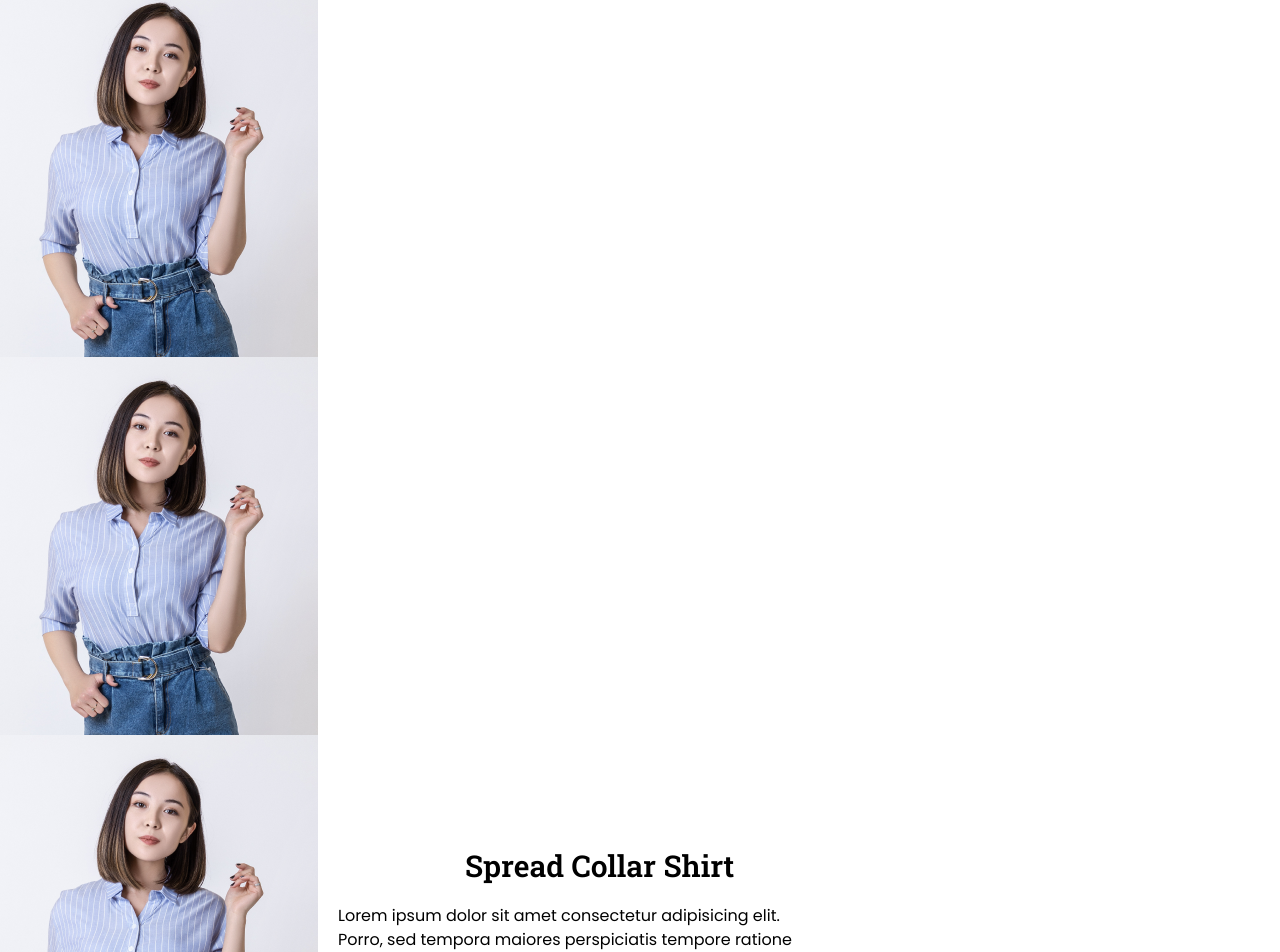
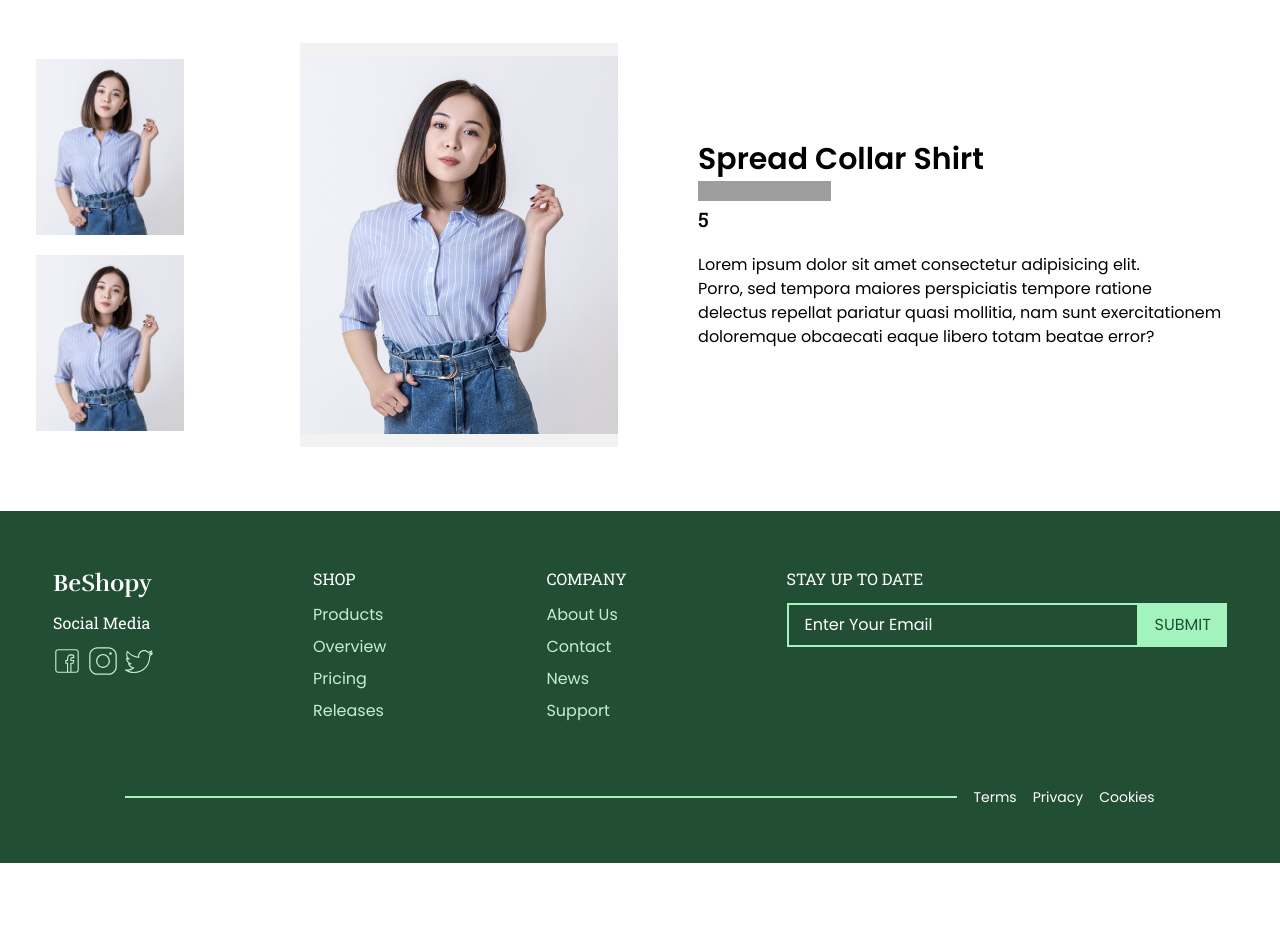
Before and after one commit to BeniSamuel/-BeShopy, a React (Vite) app: page /product/1 in a window 1280 px wide. Shown: the part 101-1053 px from the top of the page. After the commit the page ends 964 px from the top, so only its background shows below. Built offline with nearby package versions, Linux system fonts and the light colour scheme; grey boxes are pictures that could not be loaded.

Commit message:
Customized product

```diff
--- a/src/Components/Product/ProductCP.jsx
+++ b/src/Components/Product/ProductCP.jsx
@@ -1,5 +1,6 @@
 import React from 'react'
 import products from "../../Data/OurProduct/sale";
+import starSvg from '../../assets/star.svg'
 
 const ProductCP = ({ id }) => {
   return (
@@ -8,21 +9,30 @@ const ProductCP = ({ id }) => {
         products.map((product) => {
           if (product.id === parseInt(id)) {
             return (
-              <div key={product.id} className=' flex flex-col gap-5 items-center md:flex-row '>
-                <div>
-                    <div>
-                        <div  className=' bg-[#D3E2D7]'>
-                            <img src={product.imgSource} alt="" />
+              <div key={product.id} className=' flex flex-col gap-5 md:gap-20 items-center md:flex-row py-16'>
+                <div className=' flex flex-row md:gap-20'>
+                    <div className=' flex flex-col gap-5 px-9 py-4'>
+                        <img src={product.imgSource} className=' h-44 ' />
+                        <img src={product.imgSource} className=' h-44 ' />
+                    </div>
+                    <div className=' bg-[#F2F2F2] flex flex-col justify-center'>
+                        <img src={product.imgSource}/>
+                    </div>
+                </div>
+
+                <div className=' flex flex-col gap-5'>
+                    <div className=' flex flex-col gap-1'>
+                        <div className=' font-poppins font-semibold text-3xl'>{product.description}</div>
+                        <div className=' flex flex-row'>
+                            <img src={starSvg} className=' h-5'/>
+                            <img src={starSvg} className=' h-5'/>
+                            <img src={starSvg} className=' h-5'/>
+                            <img src={starSvg} className=' h-5'/>
+                            <img src={starSvg} className=' h-5'/>
                         </div>
-                        <div  className=' bg-[#D3E2D7]'><img src={product.imgSource} alt="" /></div>
-                        <div  className=' bg-[#D3E2D7]'><img src={product.imgSource} alt="" /></div>
-                        <div  className=' bg-[#D3E2D7]'><img src={product.imgSource} alt="" /></div>
+                        <div className=' font-roboto font-medium text-xl'>{product.rating}</div>
                     </div>
-                    <div className=' bg-[#D3E2D7]'> <img src={product.imgSource}/> </div>
 
-                </div>
-                <div className=' flex flex-col gap-5 items-center'>
-                    <div className=' font-roboto font-semibold text-3xl'>{product.description}</div>
                     <p className=' font-poppins'>Lorem ipsum dolor sit amet consectetur adipisicing elit.<br/>
                      Porro, sed tempora maiores perspiciatis tempore ratione<br/>
                      delectus repellat pariatur quasi mollitia, nam sunt exercitationem<br/>
```
